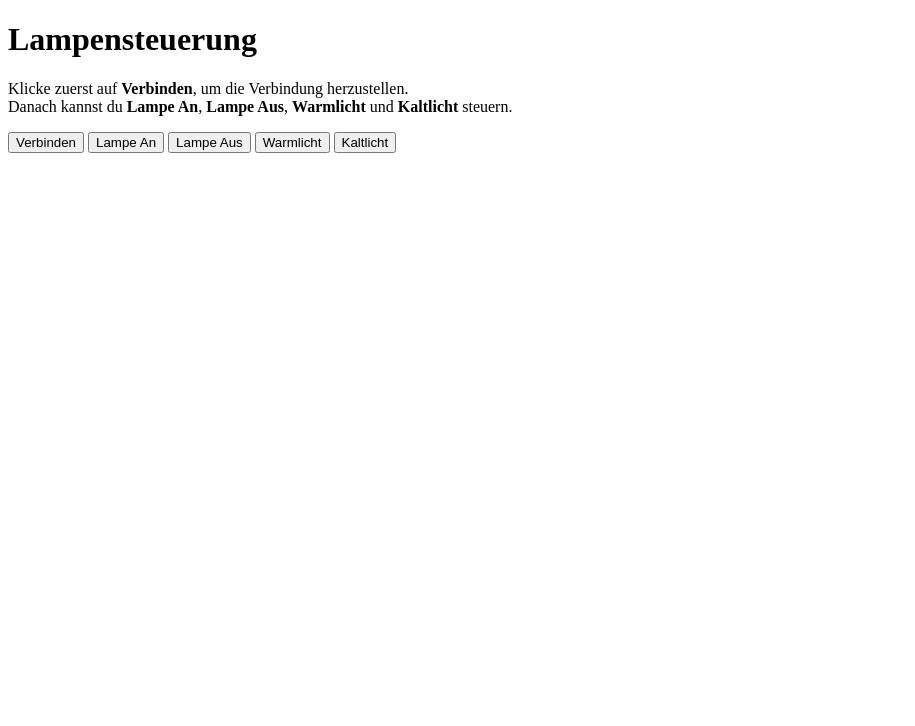
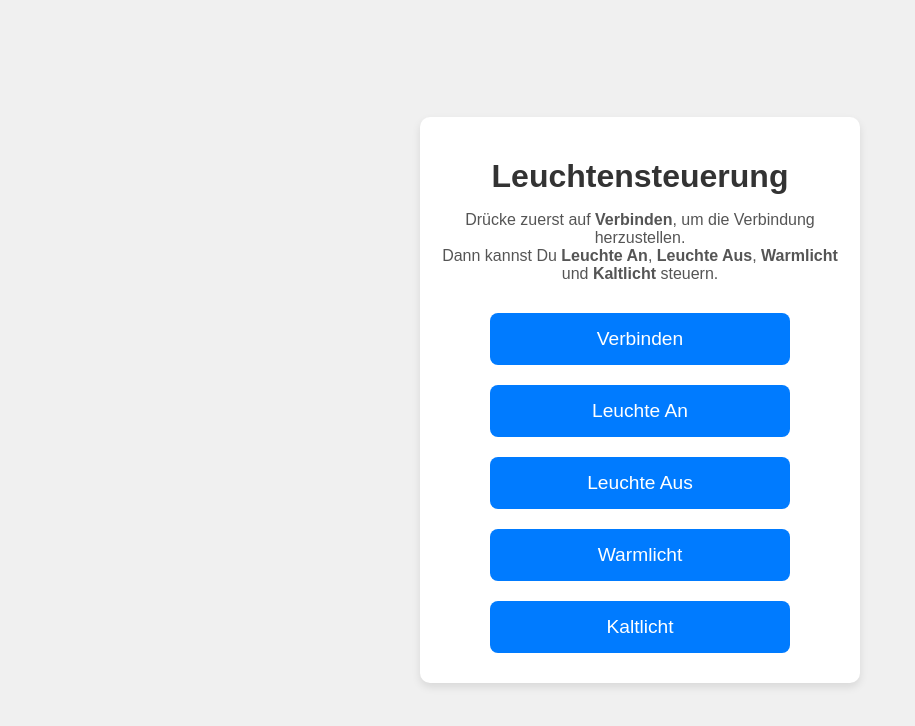
Before and after one commit to Maurice66666/derSchmaleHocker, a plain HTML site: page index.html in a window 1280 px wide. Shown: the whole page, without its empty margins (0-915 px from the left). Drawn offline with Linux system fonts and the light colour scheme.

Commit message:
Update index.html

```diff
--- a/index.html
+++ b/index.html
@@ -2,29 +2,74 @@
 <html>
 <head>
   <meta charset="utf-8">
-  <title>Lampensteuerung</title>
+  <title>Leuchtensteuerung</title>
+  <style>
+    body {
+      font-family: Arial, sans-serif;
+      background: #f0f0f0;
+      margin: 0;
+      padding: 0;
+      display: flex;
+      align-items: center;
+      justify-content: center;
+      height: 100vh;
+    }
+    .container {
+      background: #fff;
+      border-radius: 10px;
+      padding: 20px;
+      box-shadow: 0 4px 8px rgba(0,0,0,0.1);
+      text-align: center;
+      width: 90%;
+      max-width: 400px;
+    }
+    h1 {
+      color: #333;
+      margin-bottom: 10px;
+    }
+    p {
+      color: #555;
+      margin-bottom: 20px;
+    }
+    button {
+      font-size: 1.2em;
+      padding: 15px 30px;
+      margin: 10px;
+      border: none;
+      border-radius: 8px;
+      cursor: pointer;
+      background: #007BFF;
+      color: #fff;
+      transition: background 0.3s;
+      width: 80%;
+      max-width: 300px;
+    }
+    button:hover {
+      background: #0056b3;
+    }
+  </style>
 </head>
 <body>
-  <h1>Lampensteuerung</h1>
-  <p>
-    Klicke zuerst auf <b>Verbinden</b>, um die Verbindung herzustellen.<br>
-    Danach kannst du <b>Lampe An</b>, <b>Lampe Aus</b>, <b>Warmlicht</b> und <b>Kaltlicht</b> steuern.
-  </p>
-
-  <button onclick="connectBLE()">Verbinden</button>
-  <button onclick="lampOn()">Lampe An</button>
-  <button onclick="lampOff()">Lampe Aus</button>
-  <button onclick="warmlicht()">Warmlicht</button>
-  <button onclick="kaltlicht()">Kaltlicht</button>
+  <div class="container">
+    <h1>Leuchtensteuerung</h1>
+    <p>
+      Drücke zuerst auf <strong>Verbinden</strong>, um die Verbindung herzustellen.<br>
+      Dann kannst Du <strong>Leuchte An</strong>, <strong>Leuchte Aus</strong>, <strong>Warmlicht</strong> und <strong>Kaltlicht</strong> steuern.
+    </p>
+    <button onclick="connectBLE()">Verbinden</button>
+    <button onclick="leuchteOn()">Leuchte An</button>
+    <button onclick="leuchteOff()">Leuchte Aus</button>
+    <button onclick="warmlicht()">Warmlicht</button>
+    <button onclick="kaltlicht()">Kaltlicht</button>
+  </div>
 
   <script>
-    // UUIDs müssen exakt mit denen im ESP32-Code übereinstimmen!
+    // UUIDs – müssen exakt mit dem ESP32-Code übereinstimmen!
     const SERVICE_UUID = "12345678-1234-1234-1234-1234567890ab";
     const CHARACTERISTIC_UUID = "87654321-4321-4321-4321-ba0987654321";
 
-    let lampCharacteristic;  // Speichert das BLE-Characteristic-Objekt
+    let leuchteCharacteristic;  // Hier wird das BLE-Characteristic-Objekt gespeichert
 
-    // Verbindung herstellen
     async function connectBLE() {
       try {
         const device = await navigator.bluetooth.requestDevice({
@@ -32,51 +77,51 @@
         });
         const server = await device.gatt.connect();
         const service = await server.getPrimaryService(SERVICE_UUID);
-        lampCharacteristic = await service.getCharacteristic(CHARACTERISTIC_UUID);
-        alert("Verbunden mit der Lampe!");
+        leuchteCharacteristic = await service.getCharacteristic(CHARACTERISTIC_UUID);
+        alert("Verbunden mit der Leuchte!");
       } catch (error) {
         console.error(error);
         alert("Fehler beim Verbinden: " + error);
       }
     }
 
-    // Lampe An: Schickt Byte 1 (Standard: Kaltlicht an)
-    async function lampOn() {
-      if (!lampCharacteristic) {
+    // Leuchte An: sendet Byte 1 (Standard: Kaltlicht)
+    async function leuchteOn() {
+      if (!leuchteCharacteristic) {
         alert("Bitte zuerst auf 'Verbinden' klicken.");
         return;
       }
-      await lampCharacteristic.writeValue(new Uint8Array([1]));
-      alert("Lampe An (Kaltlicht) gesendet.");
+      await leuchteCharacteristic.writeValue(new Uint8Array([1]));
+      alert("Leuchte An (Kaltlicht) gesendet.");
     }
 
-    // Lampe Aus: Schickt Byte 0
-    async function lampOff() {
-      if (!lampCharacteristic) {
+    // Leuchte Aus: sendet Byte 0
+    async function leuchteOff() {
+      if (!leuchteCharacteristic) {
         alert("Bitte zuerst auf 'Verbinden' klicken.");
         return;
       }
-      await lampCharacteristic.writeValue(new Uint8Array([0]));
-      alert("Lampe Aus gesendet.");
+      await leuchteCharacteristic.writeValue(new Uint8Array([0]));
+      alert("Leuchte Aus gesendet.");
     }
 
-    // Warmlicht: Schickt Byte 2
+    // Warmlicht: sendet Byte 2
     async function warmlicht() {
-      if (!lampCharacteristic) {
+      if (!leuchteCharacteristic) {
         alert("Bitte zuerst auf 'Verbinden' klicken.");
         return;
       }
-      await lampCharacteristic.writeValue(new Uint8Array([2]));
+      await leuchteCharacteristic.writeValue(new Uint8Array([2]));
       alert("Warmlicht gesendet.");
     }
 
-    // Kaltlicht: Schickt Byte 3
+    // Kaltlicht: sendet Byte 3
     async function kaltlicht() {
-      if (!lampCharacteristic) {
+      if (!leuchteCharacteristic) {
         alert("Bitte zuerst auf 'Verbinden' klicken.");
         return;
       }
-      await lampCharacteristic.writeValue(new Uint8Array([3]));
+      await leuchteCharacteristic.writeValue(new Uint8Array([3]));
       alert("Kaltlicht gesendet.");
     }
   </script>
```
